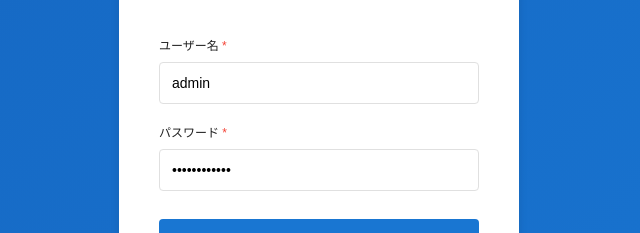
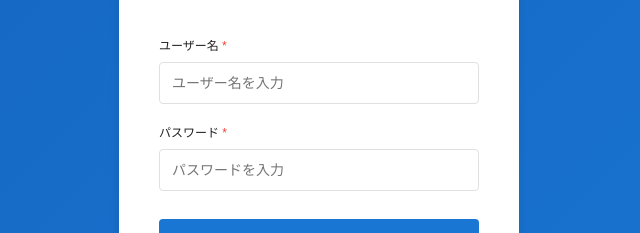
Before and after one commit to k2works/case-study-accounting, a React (Vite) app in the folder apps/frontend/: page /login in a window 1280 px wide. Shown: the part 302-535 px from the top of the page, without its empty margins (321-961 px from the left). Built offline with nearby package versions, Linux system fonts and the light colour scheme; no server answers.

Commit message:
fix(security): ハードコードされた認証情報を環境変数に移動
- デモ用認証情報を VITE_DEMO_USERNAME/VITE_DEMO_PASSWORD 環境変数から取得
- SonarQube S2068 (Hard-coded passwords) を解消
- 開発環境でのみ使用されることを明確化

```diff
--- a/apps/frontend/src/views/auth/LoginForm.tsx
+++ b/apps/frontend/src/views/auth/LoginForm.tsx
@@ -12,21 +12,24 @@ interface FormErrors {
   password?: string;
 }
 
-// デフォルト認証情報（開発/デモ環境用）
-const DEFAULT_CREDENTIALS = {
-  username: 'admin',
-  password: 'Password123!',
-};
-
 // 開発環境またはデモモードの場合はデフォルト値を設定
 const shouldUseDefaultCredentials = (): boolean => {
   return import.meta.env.DEV || import.meta.env.VITE_DEMO_MODE === 'true';
 };
 
-const getInitialFormData = (): FormData => ({
-  username: shouldUseDefaultCredentials() ? DEFAULT_CREDENTIALS.username : '',
-  password: shouldUseDefaultCredentials() ? DEFAULT_CREDENTIALS.password : '',
+// デモ用認証情報を環境変数から取得（開発環境のみ）
+const getDemoCredentials = (): { username: string; password: string } => ({
+  username: import.meta.env.VITE_DEMO_USERNAME || '',
+  password: import.meta.env.VITE_DEMO_PASSWORD || '',
 });
+
+const getInitialFormData = (): FormData => {
+  if (shouldUseDefaultCredentials()) {
+    const demo = getDemoCredentials();
+    return { username: demo.username, password: demo.password };
+  }
+  return { username: '', password: '' };
+};
 
 const validateFormData = (formData: FormData): FormErrors => {
   const newErrors: FormErrors = {};
--- a/apps/frontend/src/vite-env.d.ts
+++ b/apps/frontend/src/vite-env.d.ts
@@ -5,6 +5,9 @@ interface ImportMetaEnv {
   readonly VITE_APP_NAME: string;
   readonly VITE_DEV_MODE: string;
   readonly VITE_ENABLE_MSW: string;
+  readonly VITE_DEMO_MODE?: string;
+  readonly VITE_DEMO_USERNAME?: string;
+  readonly VITE_DEMO_PASSWORD?: string;
 }
 
 interface ImportMeta {
```
